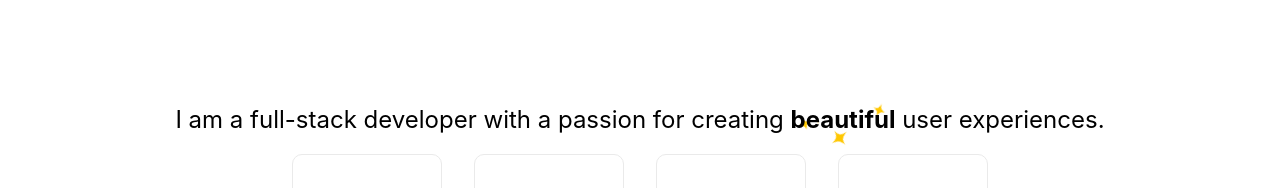
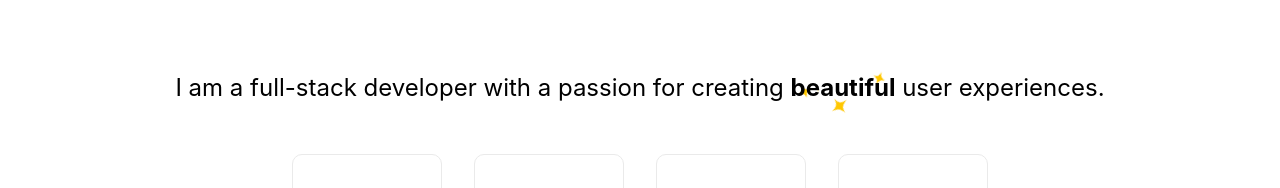
Before and after one commit to SanderBreivik/SanderBreivik.no, a Next.js app: page / in a window 1280 px wide. Shown: the part 524-712 px from the top of the page. Built offline with nearby package versions, Linux system fonts and the light colour scheme.

Commit message:
🐛 FIX: Space

```diff
--- a/styles/Home.module.scss
+++ b/styles/Home.module.scss
@@ -70,7 +70,7 @@
 }
 .description {
   text-align: center;
-  margin: 4rem 0 0 0;
+  margin: 2rem 0;
   line-height: 1.5;
   font-size: 1.5rem;
 }
```
